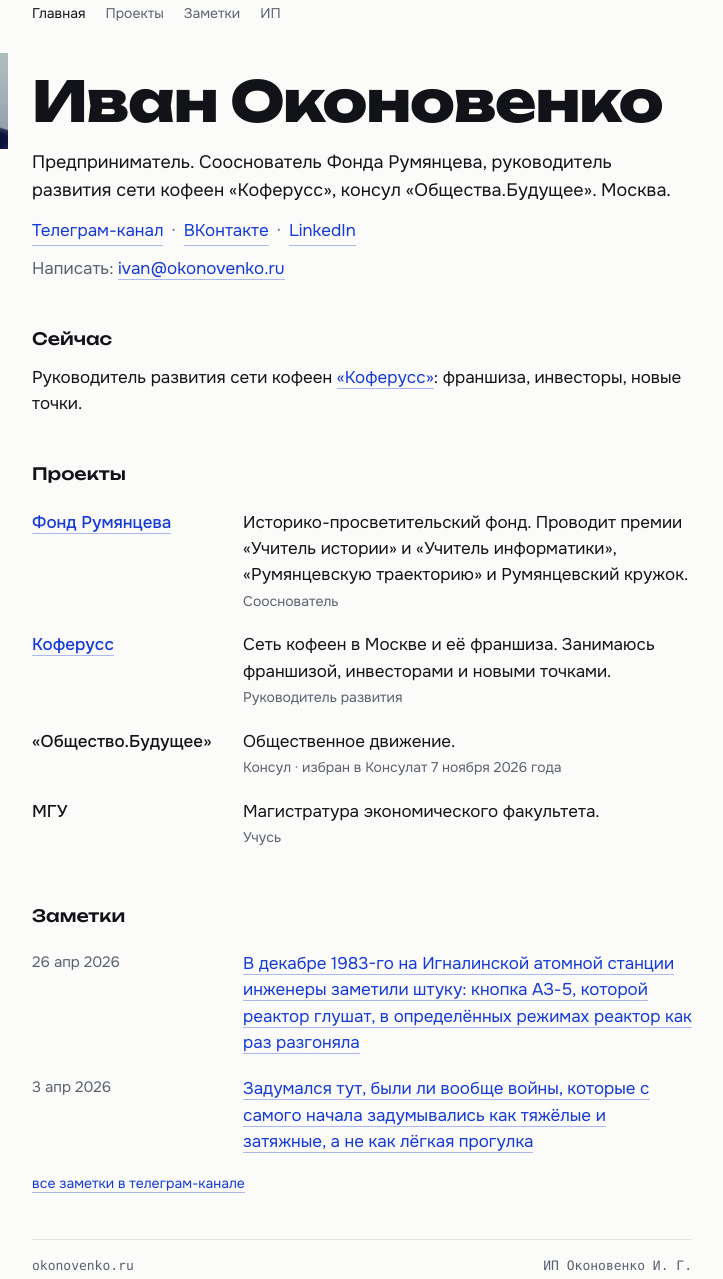
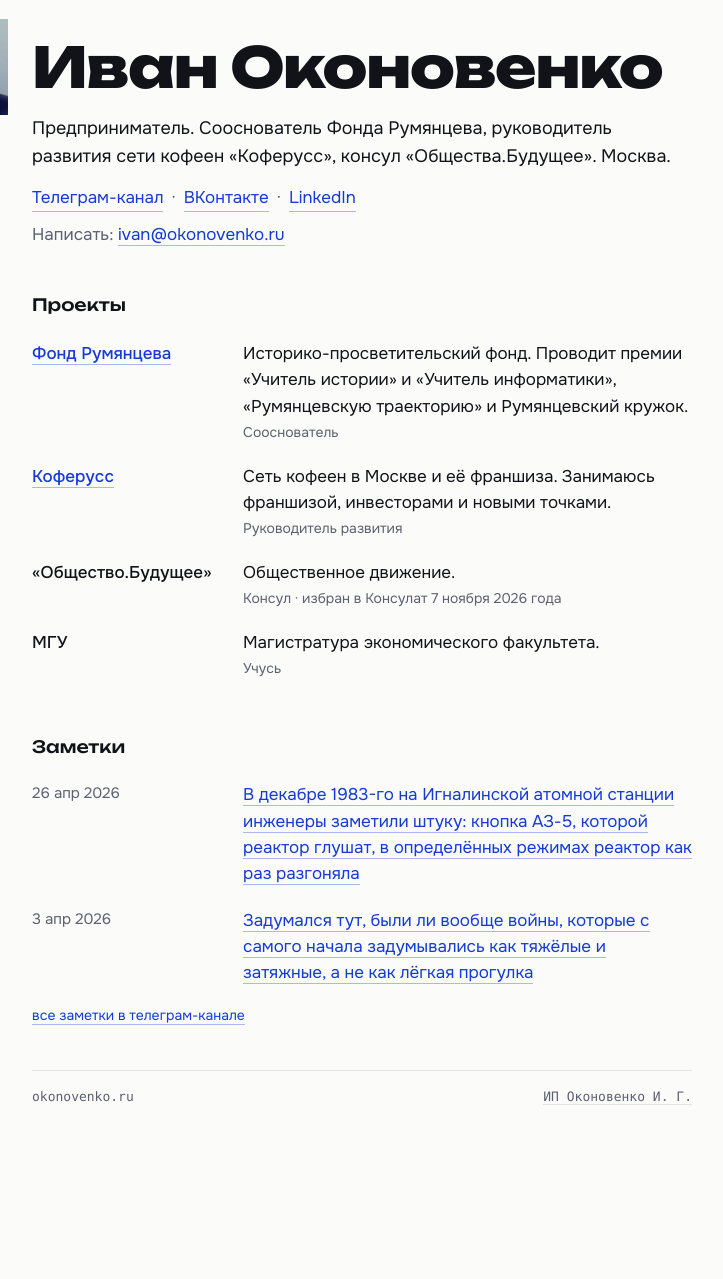
Before and after one commit to okonovenko/okonovenko.ru, a plain HTML site: page index.html in a window 1280 px wide. Shown: the part 33-1312 px from the top of the page, without its empty margins (278-1001 px from the left). After the commit the page ends 1197 px from the top, so only its background shows below. Drawn offline with Linux system fonts and the light colour scheme.

Commit message:
Главная без шапки и без блока «Сейчас», ИП ссылкой в подвале; /ip: ИП для договора и оплаты консультаций. Слова Ивана 15.11
Co-Authored-By: Claude Fable 5.2 <noreply@anthropic.com>
Claude-Session: https://claude.ai/code/session_015jPmSDZF9XQ3WHFFxzzpMp

```diff
--- a/index.html
+++ b/index.html
@@ -27,8 +27,9 @@ a:focus-visible{outline:2px solid currentColor;outline-offset:3px}
 .mono{font-family:ui-monospace,SFMono-Regular,Menlo,Consolas,monospace}
 
 :root{--ink:#111318;--muted:#5b6170;--accent:#153ad6;--paper:#fbfbfa;--line:#e4e4e0;--tint:#eef1fc}
-body{background:var(--paper);color:var(--ink);padding:20px 20px 40px}
+body{background:var(--paper);color:var(--ink);padding:36px 20px 40px}
 .wrap{max-width:660px;margin:0 auto}
+footer a{text-decoration:none;border-bottom:1px solid var(--line)}
 nav{display:flex;flex-wrap:wrap;gap:4px 20px;font-size:14px;color:var(--muted);margin-bottom:48px}
 nav a{text-decoration:none}
 nav a:first-child{color:var(--ink)}
@@ -59,7 +60,7 @@ h2{font-family:"Unbounded",sans-serif;font-weight:500;font-size:17px;margin:44px
 .btn:hover{background:var(--accent)}
 footer{margin-top:44px;border-top:1px solid var(--line);padding-top:16px;font-size:13px;color:var(--muted);display:flex;flex-wrap:wrap;gap:6px 24px;justify-content:space-between}
 @media(min-width:900px){.head{position:relative}.head img{position:absolute;right:100%;margin-right:24px;width:96px;height:96px;top:50%;transform:translateY(-50%)}}
-@media(min-width:700px){body{padding:36px 40px 56px}.row{grid-template-columns:11em 1fr}.two{grid-template-columns:1fr 1fr}.box{margin-left:-24px;margin-right:-24px;padding:8px 24px 30px}}
+@media(min-width:700px){body{padding:72px 40px 56px}.row{grid-template-columns:11em 1fr}.two{grid-template-columns:1fr 1fr}.box{margin-left:-24px;margin-right:-24px;padding:8px 24px 30px}}
 
 </style>
 <!-- Yandex.Metrika counter -->
@@ -78,14 +79,11 @@ footer{margin-top:44px;border-top:1px solid var(--line);padding-top:16px;font-si
 </head>
 <body>
 <div class="wrap">
-<nav><a href="/">Главная</a><a href="#proekty">Проекты</a><a href="#zametki">Заметки</a><a href="/ip/">ИП</a></nav>
 <main>
 <div class="head"><img src="/photo.jpg" width="480" height="480" alt="Иван Оконовенко"><h1>Иван Оконовенко</h1></div>
 <p class="lead">Предприниматель. Сооснователь Фонда Румянцева, руководитель развития сети кофеен «Коферусс», консул «Общества.Будущее». Москва.</p>
 <p class="soc"><a href="https://t.me/ivanokonovenko">Телеграм-канал</a> · <a href="https://vk.ru/ivanokonovenko">ВКонтакте</a> · <a href="https://ru.linkedin.com/in/ivanokonovenko">LinkedIn</a></p>
 <p class="wr">Написать: <a href="mailto:ivan@okonovenko.ru">ivan@okonovenko.ru</a></p>
-<h2>Сейчас</h2>
-<p>Руководитель развития сети кофеен <a href="https://coffeeruss.ru/">«Коферусс»</a>: франшиза, инвесторы, новые точки.</p>
 <h2 id="proekty">Проекты</h2>
 <div class="row"><div class="t"><a href="https://fondrumyantseva.ru/">Фонд Румянцева</a></div><div class="d">Историко-просветительский фонд. Проводит премии «Учитель истории» и «Учитель информатики», «Румянцевскую траекторию» и Румянцевский кружок.<small>Сооснователь</small></div></div>
 <div class="row"><div class="t"><a href="https://coffeeruss.ru/">Коферусс</a></div><div class="d">Сеть кофеен в Москве и её франшиза. Занимаюсь франшизой, инвесторами и новыми точками.<small>Руководитель развития</small></div></div>
@@ -96,7 +94,7 @@ footer{margin-top:44px;border-top:1px solid var(--line);padding-top:16px;font-si
 <div class="row n"><div class="t dt">3 апр 2026</div><div class="d"><a href="https://t.me/ivanokonovenko/37">Задумался тут, были ли вообще войны, которые с самого начала задумывались как тяжёлые и затяжные, а не как лёгкая прогулка</a></div></div>
 <p class="more"><a href="https://t.me/ivanokonovenko">все заметки в телеграм-канале</a></p>
 </main>
-<footer class="mono"><span>okonovenko.ru</span><span>ИП Оконовенко И. Г.</span></footer>
+<footer class="mono"><span>okonovenko.ru</span><span><a href="/ip/">ИП Оконовенко И. Г.</a></span></footer>
 </div>
 <script type="application/ld+json">
 {
```
Also changed, not shown: ip/index.html (+1 -1 lines).
